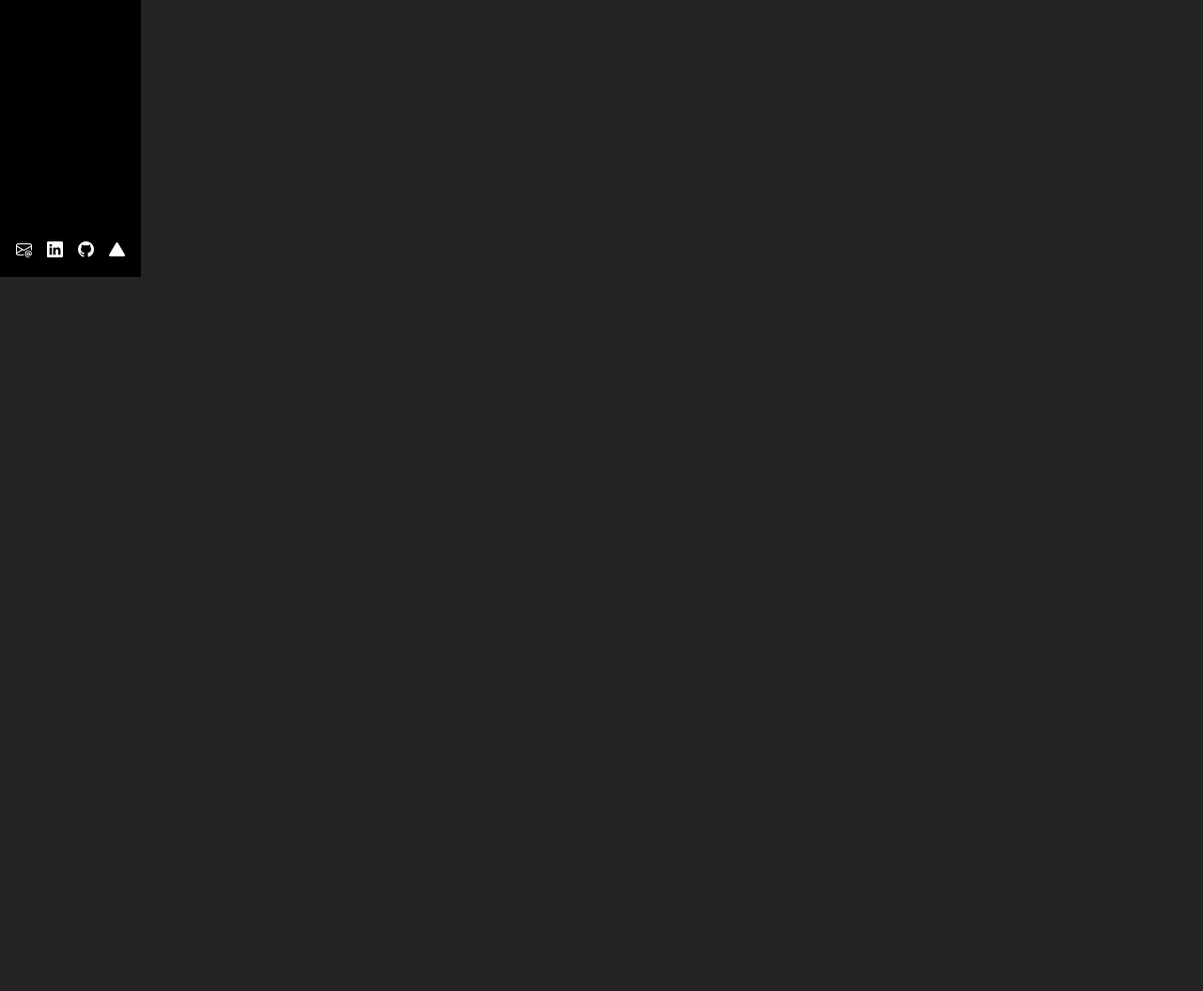
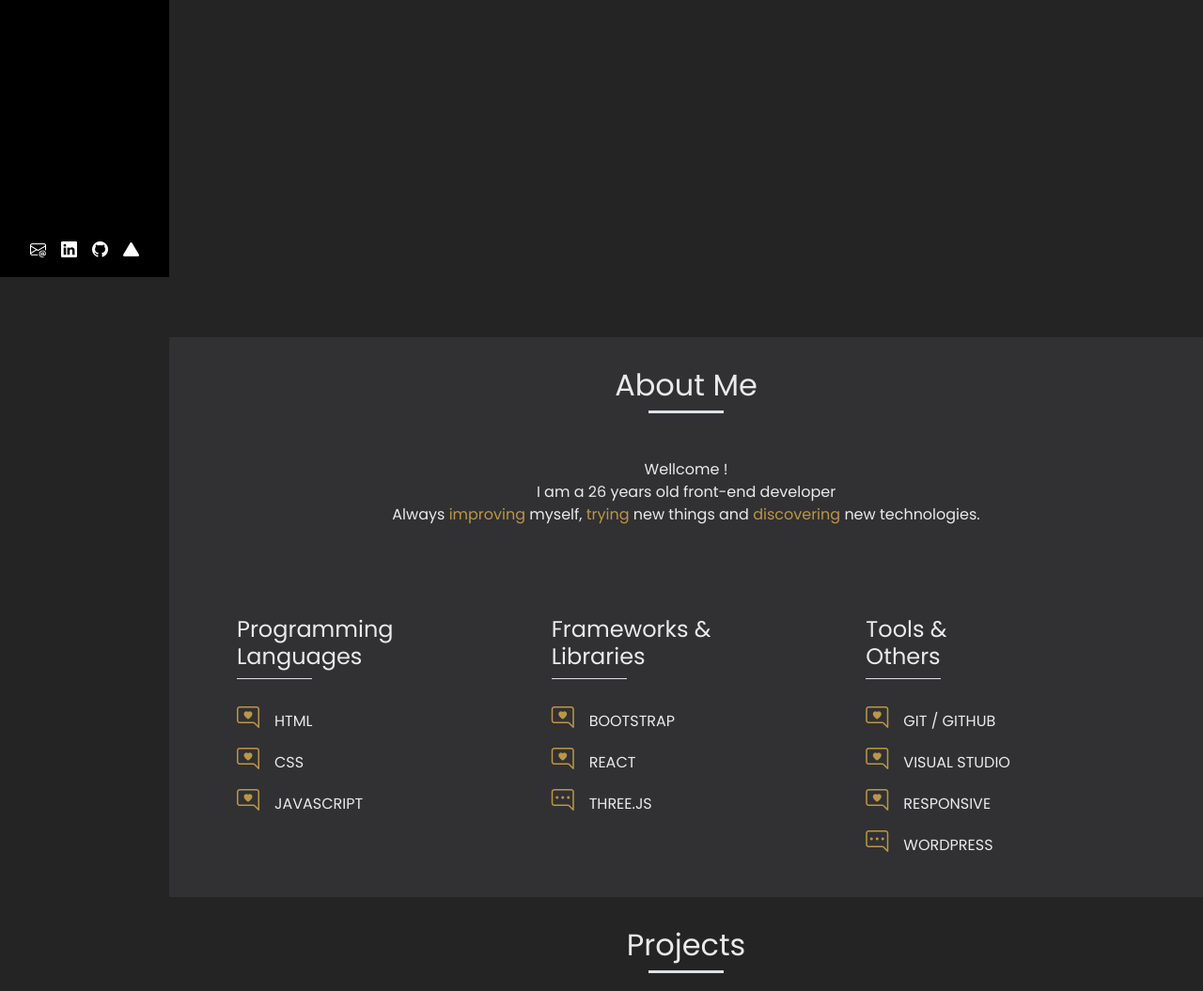
Before and after one commit to c-e-l-i-a/Portfolio, a website: page index.html in a window 1280 px wide. Shown: the part 505-1560 px from the top of the page at 94% size. Before the commit the page ends 800 px from the top, so only its background shows below. Drawn offline with nearby package versions, Linux system fonts and the light colour scheme.

Commit message:
sections work

```diff
--- a/index.html
+++ b/index.html
@@ -65,9 +65,9 @@
              <!--NAV BAR END-->
 
               <!--MAIN CONTENT START-->
-            <main class="col px-0 flex-grow-1">
+            <main class="main-content col flex-grow-1">
 
-                <section class="home">
+                <section id="home" class="home">
                     <div class="hero">
                         <div class="hero-content d-flex fullscreen">
                             <div class="container my-auto ms-md-5">
@@ -84,9 +84,73 @@
                         </div>
                     </div>
                 </section>
-                <section class="about"></section>
-                <section class="projects"></section>
-                <section class="contacts"></section>
+
+                <section id="about" class="about">
+                    <div class="container px-3 px-md-5">
+                        <div class="text-center mb-5">
+                            <h2>About Me</h2>
+                            <span class="heading-separator-line border-3 border-bottom d-block mx-auto"></span>
+                        </div>
+
+                        <div id="about-p" class="text-center my-5">
+                            <p>Wellcome ! <br>I am a 26 years old front-end developer <br>
+                            Always <span>improving</span> myself, <span>trying</span> new things and <span>discovering</span> new technologies.</p>
+                        </div>
+
+                        <div id="skills-list" class="row gy-5 gx-5">
+                            <div class="col-6 col-lg-4">
+                                <h4>Programming<br> Languages</h4>
+                                <span class="heading-separator-line border-1 border-bottom d-block mb-4"></span>
+                                <p class="p-size text-start mb-2"><i class="bi bi-chat-right-heart fs-4 me-3"></i>HTML</p>
+                                <p class="p-size text-start mb-2"><i class="bi bi-chat-right-heart fs-4 me-3"></i>CSS</p>
+                                <p class="p-size text-start mb-2"><i class="bi bi-chat-right-heart fs-4 me-3"></i>JAVASCRIPT</p>
+                            </div>
+                            <div class="col-6 col-lg-4">
+                                <h4>Frameworks &<br> Libraries</h4>
+                                <span class="heading-separator-line border-1 border-bottom d-block mb-4"></span>
+                                <p class="p-size text-start mb-2"><i class="bi bi-chat-right-heart fs-4 me-3"></i>BOOTSTRAP</p>
+                                <p class="p-size text-start mb-2"><i class="bi bi-chat-right-heart fs-4 me-3"></i>REACT</p>
+                                <p class="p-size text-start mb-2"><i class="bi bi-chat-right-dots fs-4 me-3"></i>THREE.JS</p>
+
+                            </div>
+                            <div class="col-6 mx-auto col-lg-4">
+                                <h4>Tools &<br> Others</h4>
+                                <span class="heading-separator-line border-1 border-bottom d-block mb-4"></span>
+                                <p class="p-size text-start mb-2"><i class="bi bi-chat-right-heart fs-4 me-3"></i>GIT / GITHUB</p>
+                                <p class="p-size text-start mb-2"><i class="bi bi-chat-right-heart fs-4 me-3"></i>VISUAL STUDIO</p>
+                                <p class="p-size text-start mb-2"><i class="bi bi-chat-right-heart fs-4 me-3"></i>RESPONSIVE</p>
+                                <p class="p-size text-start mb-2"><i class="bi bi-chat-right-dots fs-4 me-3"></i>WORDPRESS</p>
+                            </div>
+                        </div>
+                    </div>
+
+                </section>
+
+                <section id="projects" class="projects">
+                    <div class="container px-3 px-md-5">
+                        <div class="text-center mb-5">
+                            <h2>Projects</h2>
+                            <span class="heading-separator-line border-3 border-bottom d-block mx-auto"></span>
+                        </div>
+
+                        <div class="row d-flex justify-content-center gy-5 gx-5">
+                            <div class="col-12 col-sm-6 col-md-6 col-lg-6">
+                                <img src="src/project-1.png" alt="project image" class="img-fluid">
+                            </div>
+                            <div class="col-12 col-sm-6 col-md-6 col-lg-6">
+                                <img src="src/project-1.png" alt="project image" class="img-fluid">
+                            </div>
+                            <div class="col-12 col-sm-6 col-md-6 col-lg-6">
+                                <img src="src/project-1.png" alt="project image" class="img-fluid">
+                            </div>
+                            <div class="col-12 col-sm-6 col-md-6 col-lg-6">
+                                <img src="src/project-1.png" alt="project image" class="img-fluid">
+                            </div>
+                        </div>
+                    </div>
+                </section>
+
+                <section id="contacts" class="contacts"></section>
 
             </main>
              <!--MAIN CONTENT END-->
--- a/style.css
+++ b/style.css
@@ -25,8 +25,20 @@ a {
 h1 {
     color: var(--secondary-font-color);
 }
+p.size {
+    font-size: 16px;
+}
+
+.container, .container-fluid {
+    padding: 0;
+}
+.row {
+    margin: 0;
+}
+
 aside {
     background: #000;
+    position: fixed;
 }
 
 .navbar-brand {
@@ -47,6 +59,7 @@ aside {
 #sidebar #nav li a {
     padding: 5px;
     color: #ddd;
+    font-size: 20px;
 }
 
 #sidebar #nav li a.active,
@@ -59,14 +72,40 @@ aside {
     box-shadow: none;
 }
 
+
+.main-content {
+    padding: 0;
+}
+
+section {
+    padding-top: 2rem;
+    padding-bottom: 2rem;
+}
+
+#about, #contacts {
+    background: #313133;
+}
+
 .fullscreen {
     height: 100vh;
 }
 
+.heading-separator-line {
+    width: 80px;
+    color: var(--secondary-bg-color) !important;
+}
+
+#skills-list p i {
+    color: var(--secondary-font-color);
+}
+
+#about-p p span {
+    color: var(--secondary-font-color);
+}
 
 @media (min-width: 768px) {
     aside{
-       width: 150px !important;
+       width: 180px !important;
        height: 100vh;
     }
 
@@ -74,4 +113,9 @@ aside {
         display: flex;
         justify-content: space-between !important;
     }
+
+    .main-content {
+        padding-left: 180px;
+        padding-right: 0;
+    }
 }
```
Also changed, not shown: 1 other file.
